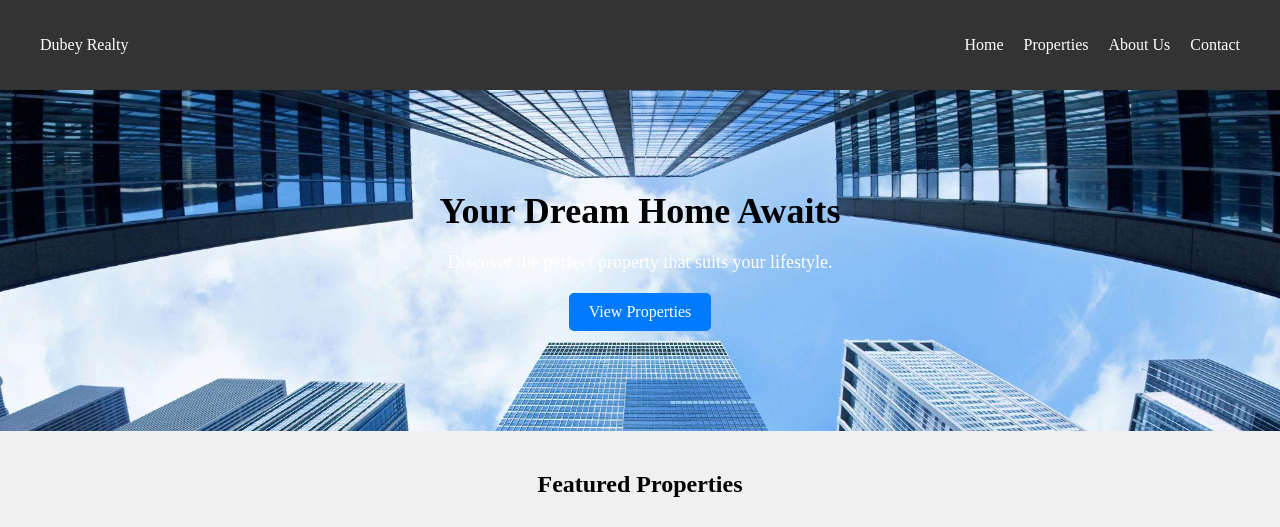
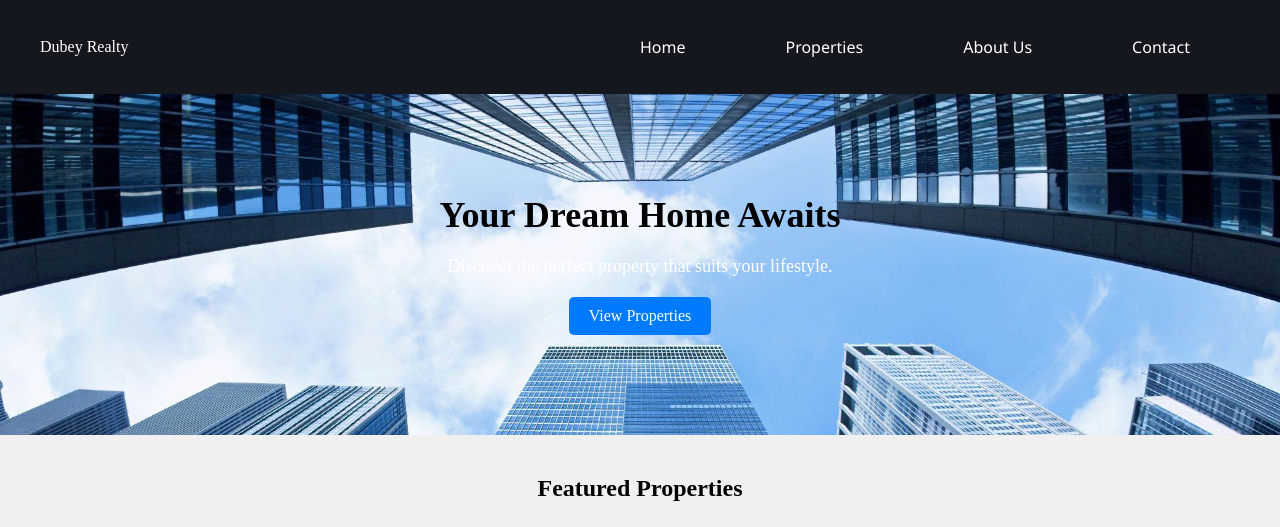
Before and after one commit to sanjeevdubey1/dubeyrealestate, a plain HTML site: page index.html in a window 1280 px wide. Shown: the top 527 px of the page. Drawn offline with Linux system fonts and the light colour scheme.

Commit message:
ading style css

```diff
--- a/styles.css
+++ b/styles.css
@@ -8,7 +8,7 @@ body, h1, h2, h3, p {
 
 /* Header Styles */
 header {
-    background-color: #333;
+    background-color: #14181e;
     color: #fff;
     padding: 20px 0;
 }
@@ -25,7 +25,9 @@ nav {
 nav ul {
     list-style-type: none;
     display: flex;
-    gap: 20px;
+    gap: 100px;
+    margin-right: 50px;
+    font-family: 'Segoe UI', Tahoma, Geneva, Verdana, sans-serif;
 }
 
 nav a {
```
